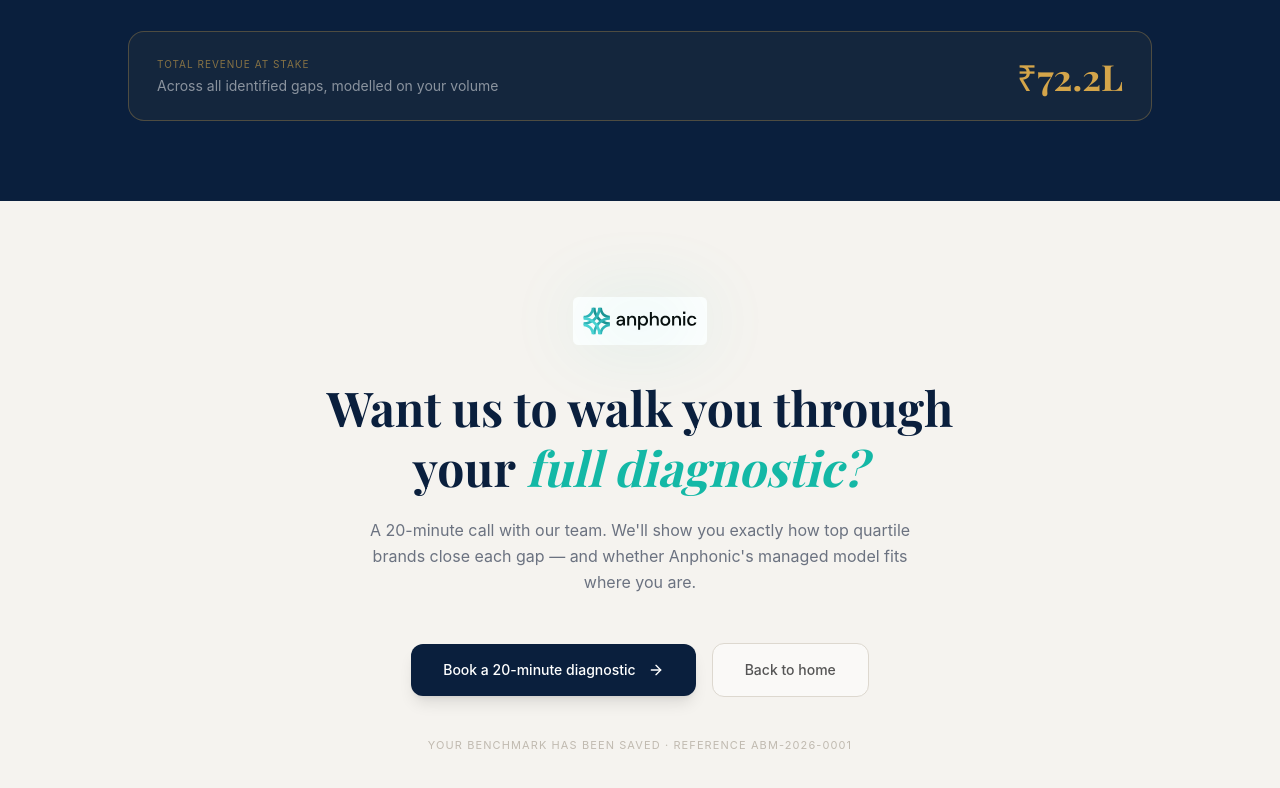
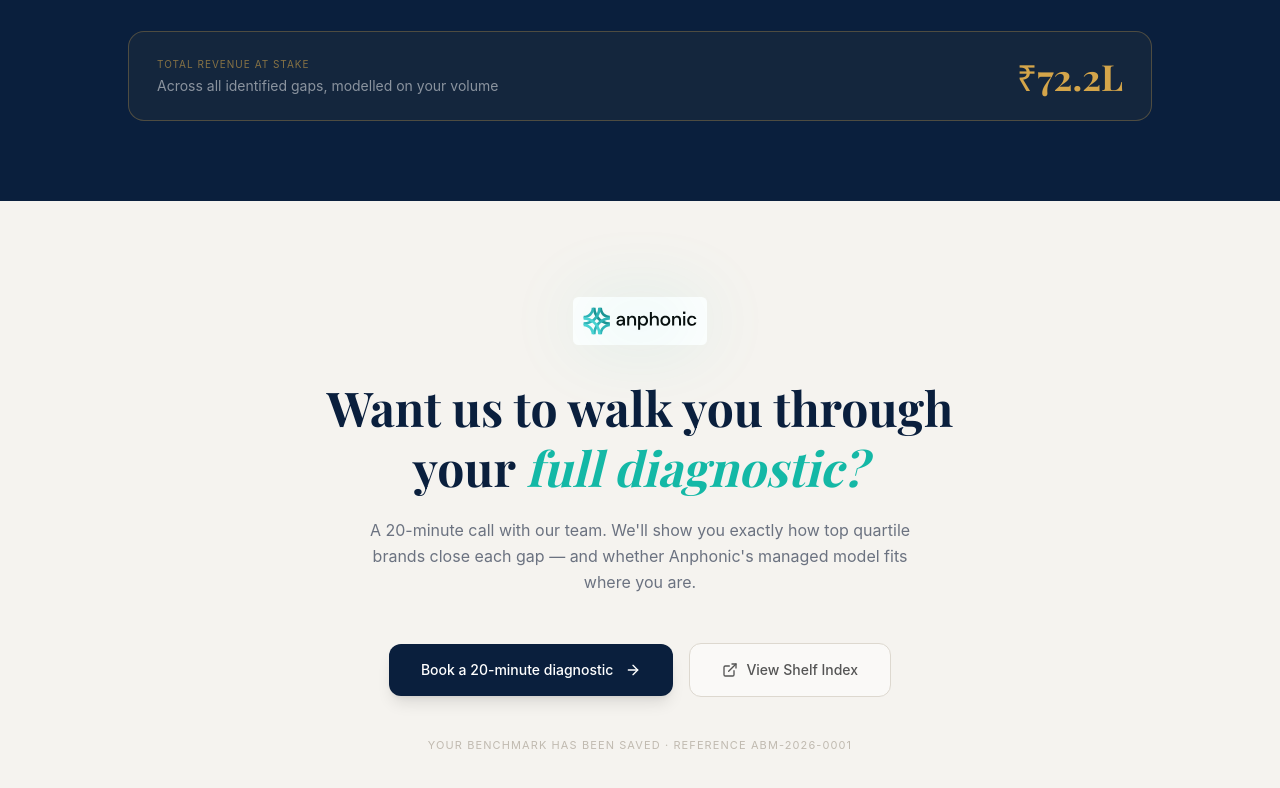
Before and after one commit to anphonicai/benchmark-backend, a React (Vite) app in the folder Multi-page client data form/: page /benchmark-report in a window 1280 px wide. Shown: the part 2125-2913 px from the top of the page. Built offline with nearby package versions, Linux system fonts and the light colour scheme; a web font is replaced by a local one.

Commit message:
Replace Back to home with View Shelf Index in report CTA

```diff
--- a/Multi-page client data form/src/app/pages/BenchmarkReportPage.tsx
+++ b/Multi-page client data form/src/app/pages/BenchmarkReportPage.tsx
@@ -1,5 +1,5 @@
 import { useState, useEffect, useRef } from "react";
-import { Link } from "react-router";
+
 import Logo from "../components/Logo";
 import cohortConfig from "../utils/cohortConfig";
 import { resizeLenis } from "../utils/lenisInstance";
@@ -659,12 +659,15 @@
               Book a 20-minute diagnostic
               <ArrowRight className="w-4 h-4 group-hover:translate-x-0.5 transition-transform" />
             </button>
-            <Link
-              to="/"
+            <a
+              href="/shelf-index.html"
+              target="_blank"
+              rel="noopener noreferrer"
               className="inline-flex items-center gap-2 px-8 py-4 rounded-xl border border-[#DDD8CF] text-[#555] hover:border-[#14b8a6] hover:text-[#14b8a6] transition-all font-medium text-sm bg-white/50 hover:bg-white"
             >
-              Back to home
-            </Link>
+              <ExternalLink className="w-4 h-4" />
+              View Shelf Index
+            </a>
           </div>
 
           <p className="text-[11px] tracking-widest uppercase text-[#C0BAB0]">
```
